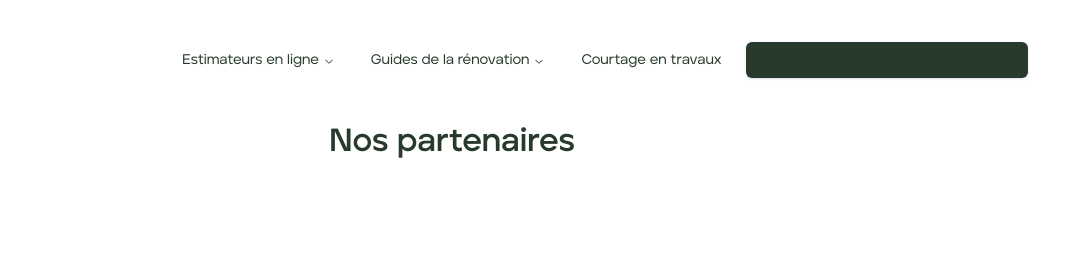
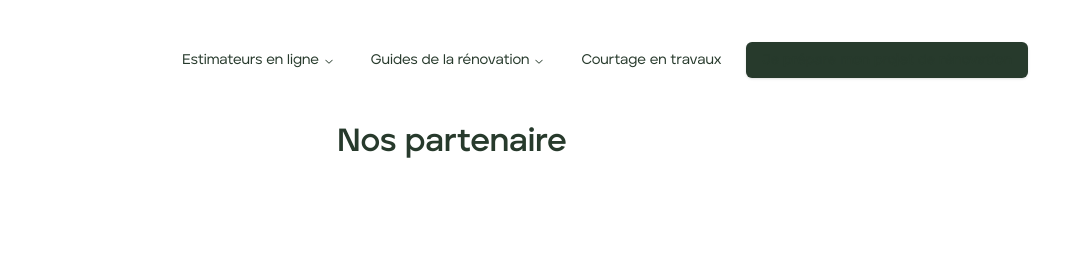
Before and after one commit to TornatoreTristan/alva, an Astro site: page /partenaires in a window 1280 px wide. Shown: the top 276 px of the page, 188-1280 px from the left. Built offline with nearby package versions, Linux system fonts and the light colour scheme; Astro itself is replaced by a stand-in of ours.

Commit message:
Mise en ligne

```diff
--- a/src/pages/partenaires/index.astro
+++ b/src/pages/partenaires/index.astro
@@ -5,7 +5,7 @@ import Layout from "@/layouts/Layout.astro";
 <Layout title="Nos partenaires">
   <div>
     <div class="w-1/2 mx-auto text-center">
-      <h1>Nos partenaires</h1>
+      <h1>Nos partenaire</h1>
     </div>
   </div>
 </Layout>
```
